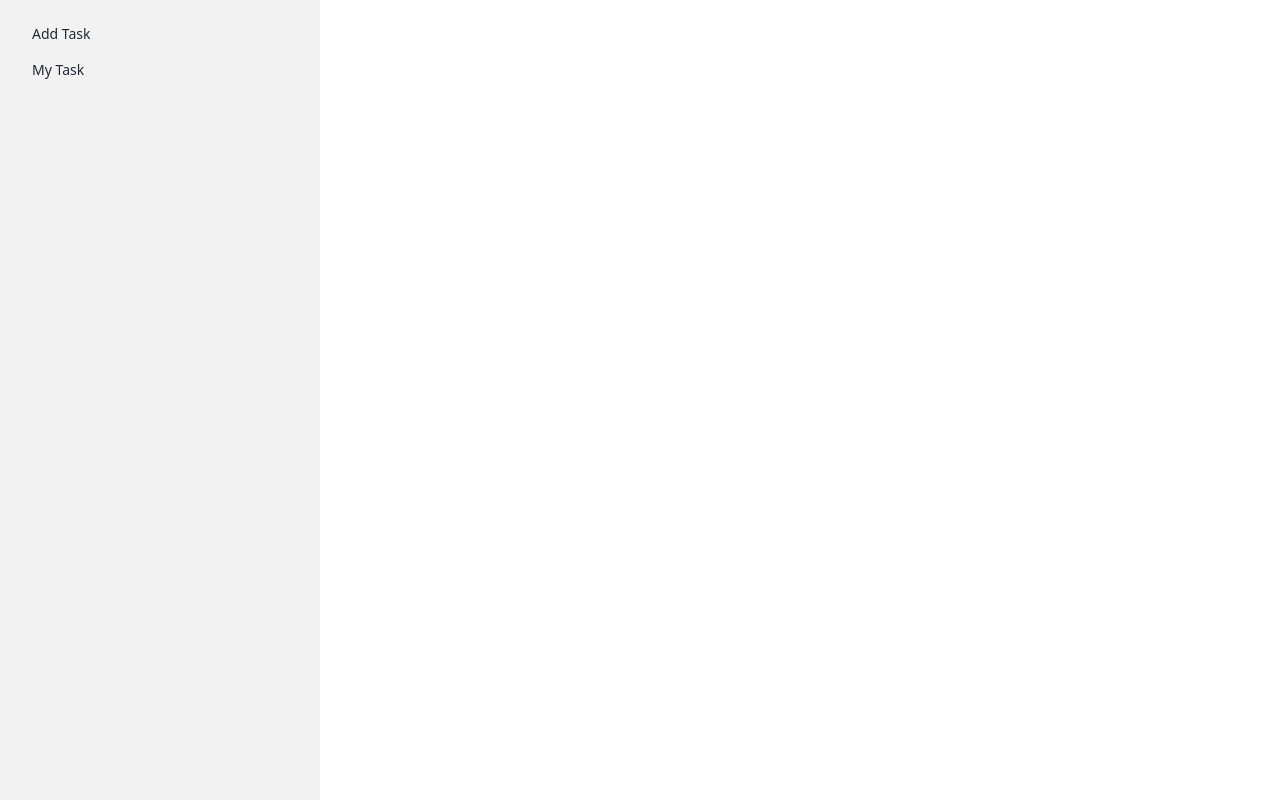
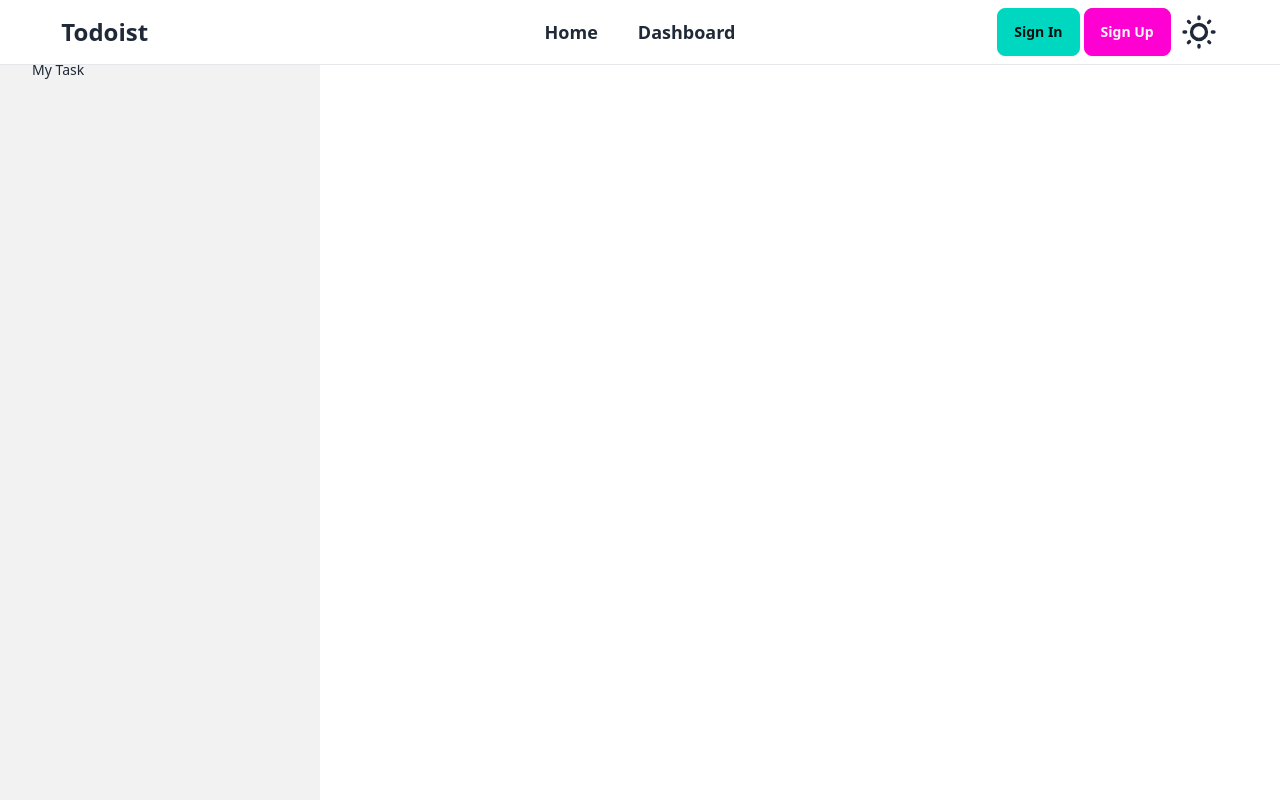
Before and after one commit to adnansyed101/todoist-client, a React (Vite) app: page /dashboard in a window 1280 px wide. Built offline with nearby package versions, Linux system fonts and the light colour scheme; no server answers.

Commit message:
Add navbar to dashboard.

```diff
--- a/src/layout/Dashboard.jsx
+++ b/src/layout/Dashboard.jsx
@@ -1,7 +1,10 @@
 import { Link, Outlet } from "react-router-dom";
+import Navbar from "../components/Navbar";
 
 const Dashboard = () => {
   return (
+    <>
+      <Navbar />
       <div className="drawer lg:drawer-open">
         <input id="my-drawer-2" type="checkbox" className="drawer-toggle" />
         <div className="drawer-content">
@@ -31,6 +34,7 @@ const Dashboard = () => {
           </ul>
         </div>
       </div>
+    </>
   );
 };
 
```
Lines whose indentation alone changed are shown as unchanged.
